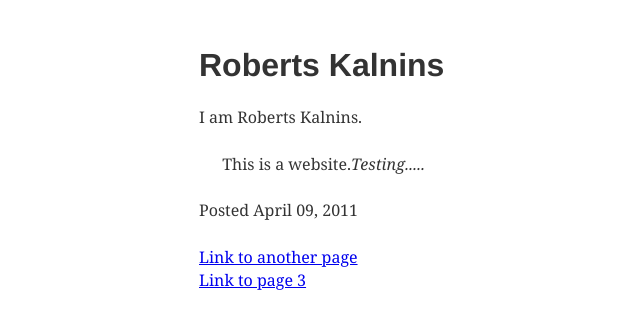
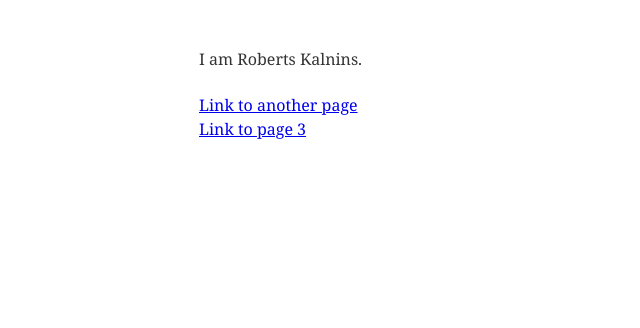
Before and after one commit to rkalnins/rmk, a Gatsby site: page / in a window 1280 px wide. Shown: the whole page, without its empty margins (141-781 px from the left). Built offline with nearby package versions, Linux system fonts and the light colour scheme; Gatsby itself is replaced by a stand-in of ours.

Commit message:
Update content

```diff
--- a/src/pages/index.js
+++ b/src/pages/index.js
@@ -3,21 +3,11 @@ import Link from "gatsby-link";
 
 export default () => (
   <div style={{ margin: '3rem auto', maxWidth: 600 }}>
-    <h1>Roberts Kalnins</h1>
     <div>
       <p>
         I am Roberts Kalnins.
       </p>
-      <blockquote>
-        <p>
-          This is a website.
-          <em>
-            Testing.....
-          </em>
-        </p>
-      </blockquote>
     </div>
-    <p>Posted April 09, 2011</p>
     <div>
       <Link to="/newpage/">Link to another page</Link>
     </div>
```
Also changed, not shown: src/layouts/index.js (+20 -3 lines).
